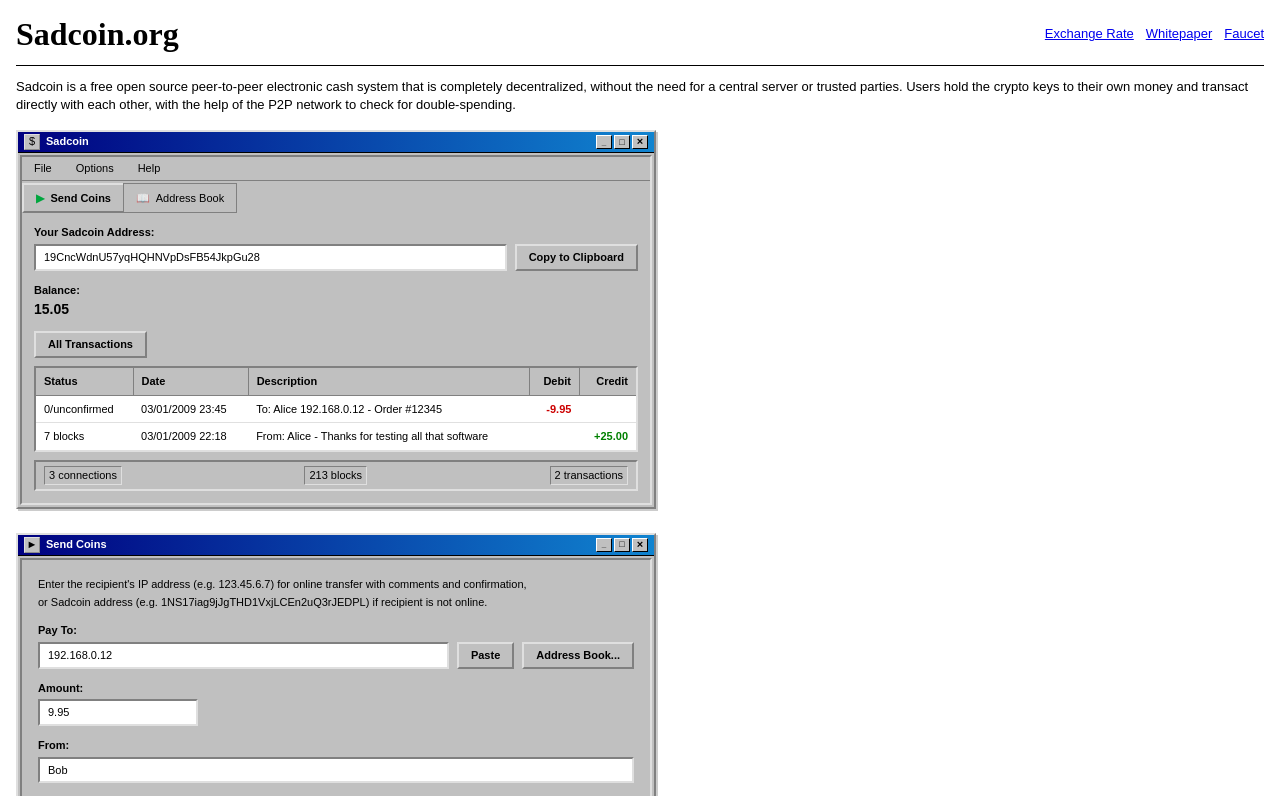
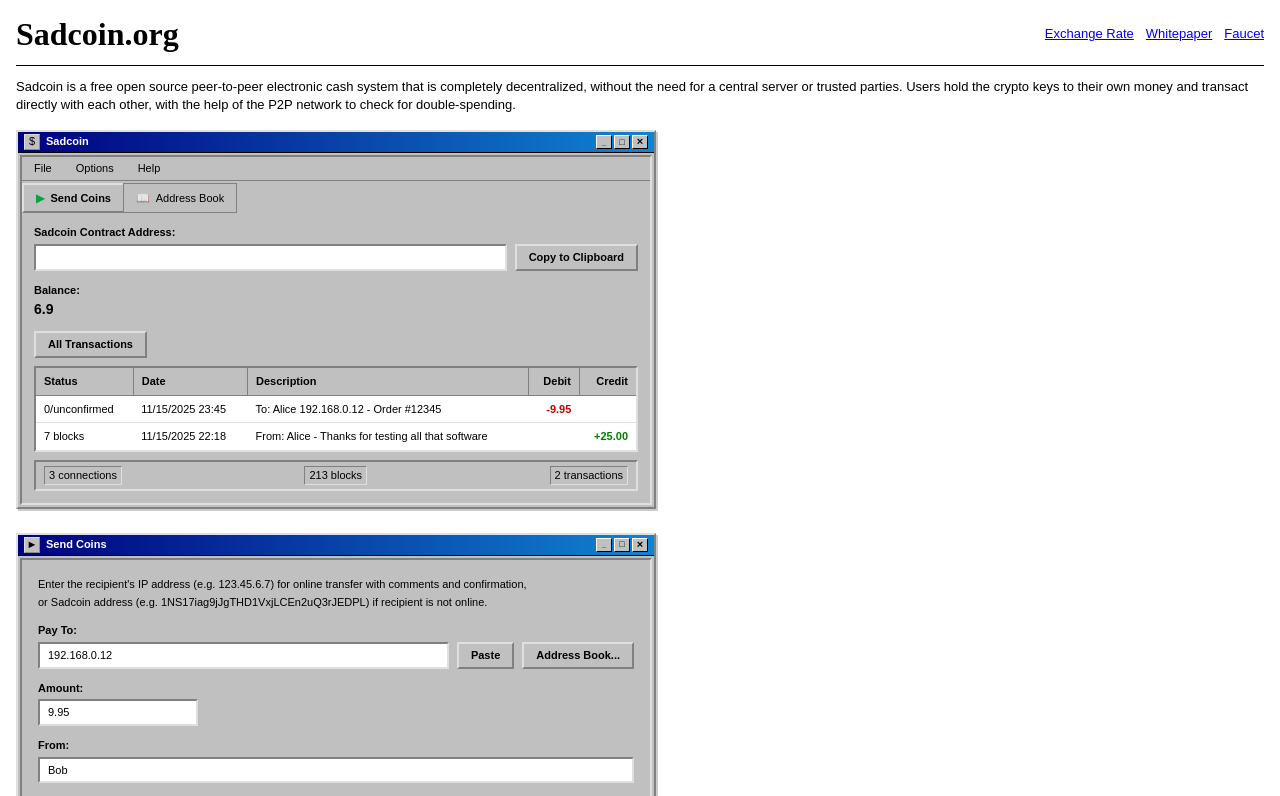
Before and after one commit to notfartdev/sadcoin, a Next.js app: page / in a window 1280 px wide. Shown: the top 796 px of the page. Built offline with nearby package versions, Linux system fonts and the light colour scheme.

Commit message:
Update contract address field, add copy functionality, update balance to 6.9 and dates to 2025

```diff
--- a/app/page.tsx
+++ b/app/page.tsx
@@ -1,3 +1,5 @@
+'use client'
+
 import { WindowDialog } from '@/components/window-dialog'
 import { SendCoinsDialog } from '@/components/send-coins-dialog'
 import { TransactionTable } from '@/components/transaction-table'
@@ -73,12 +75,12 @@ export default function Page() {
               <div className="p-3" style={{ background: '#C0C0C0', fontFamily: 'MS Sans Serif, Arial, sans-serif' }}>
                 {/* Address Section */}
                 <div className="mb-3">
-                  <div className="text-xs font-bold mb-1" style={{ fontSize: '11px' }}>Your Sadcoin Address:</div>
+                  <div className="text-xs font-bold mb-1" style={{ fontSize: '11px' }}>Sadcoin Contract Address:</div>
                   <div className="flex gap-2 flex-wrap sm:flex-nowrap">
                     <input
+                      id="contract-address"
                       type="text"
-                      value="19CncWdnU57yqHQHNVpDsFB54JkpGu28"
-                      readOnly
+                      defaultValue=""
                       className="flex-1 px-2 py-1 bg-white text-xs min-w-0"
                       style={{
                         border: '2px solid',
@@ -89,12 +91,25 @@ export default function Page() {
                     />
                     <button
                       className="px-3 py-1 text-xs font-bold whitespace-nowrap"
+                      onClick={() => {
+                        const input = document.getElementById('contract-address') as HTMLInputElement;
+                        if (input && input.value) {
+                          navigator.clipboard.writeText(input.value).then(() => {
+                            alert('Copied to clipboard!');
+                          }).catch(() => {
+                            input.select();
+                            document.execCommand('copy');
+                            alert('Copied to clipboard!');
+                          });
+                        }
+                      }}
                       style={{
                         background: '#C0C0C0',
                         border: '2px solid',
                         borderColor: '#DFDFDF #808080 #808080 #DFDFDF',
                         fontFamily: 'MS Sans Serif, Arial, sans-serif',
-                        fontSize: '11px'
+                        fontSize: '11px',
+                        cursor: 'pointer'
                       }}
                     >
                       Copy to Clipboard
@@ -105,7 +120,7 @@ export default function Page() {
                 {/* Balance */}
                 <div className="mb-3">
                   <div className="text-xs font-bold" style={{ fontSize: '11px' }}>Balance:</div>
-                  <div className="text-sm font-bold mt-0.5">15.05</div>
+                  <div className="text-sm font-bold mt-0.5">6.9</div>
                 </div>
 
                 {/* Transactions */}
--- a/components/transaction-table.tsx
+++ b/components/transaction-table.tsx
@@ -2,14 +2,14 @@ export function TransactionTable() {
   const transactions = [
     {
       status: '0/unconfirmed',
-      date: '03/01/2009 23:45',
+      date: '11/15/2025 23:45',
       description: 'To: Alice 192.168.0.12 - Order #12345',
       debit: '-9.95',
       credit: ''
     },
     {
       status: '7 blocks',
-      date: '03/01/2009 22:18',
+      date: '11/15/2025 22:18',
       description: 'From: Alice - Thanks for testing all that software',
       debit: '',
       credit: '+25.00'
```
